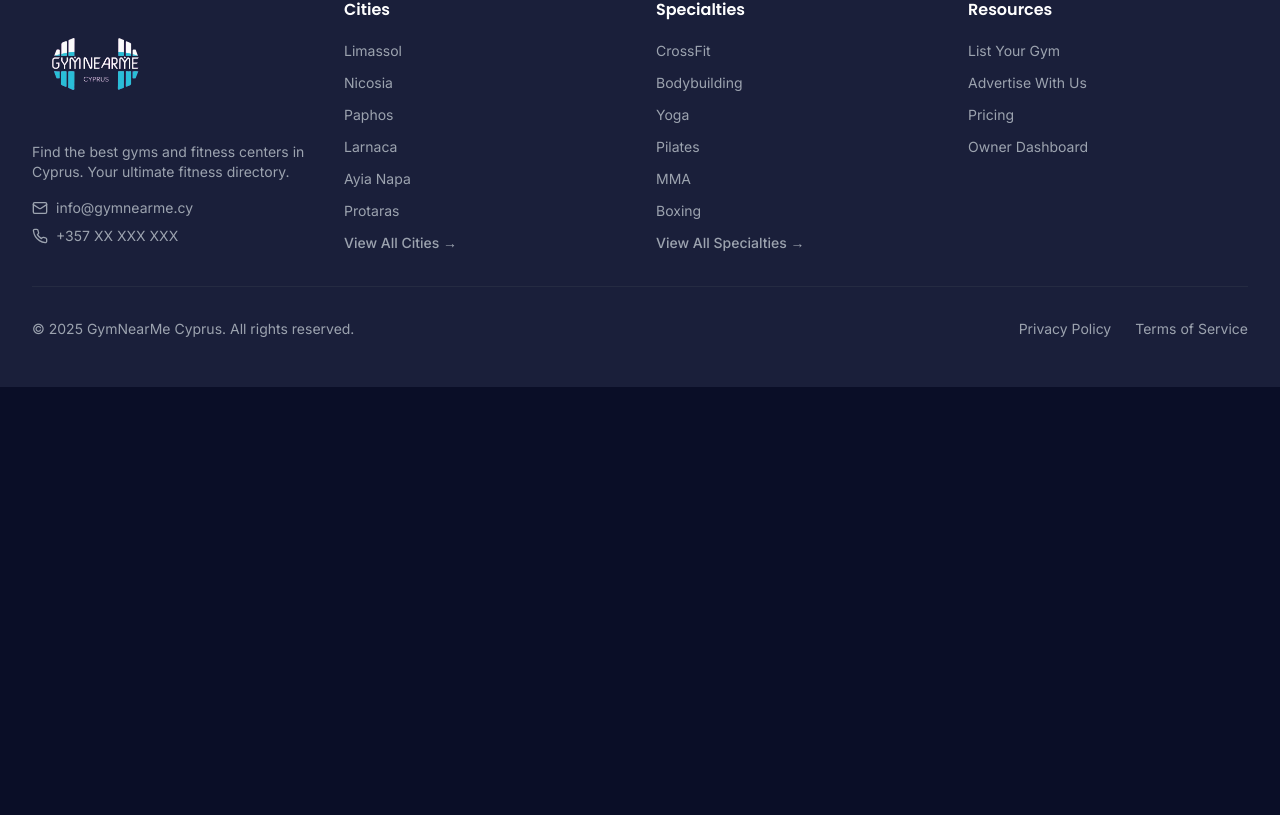
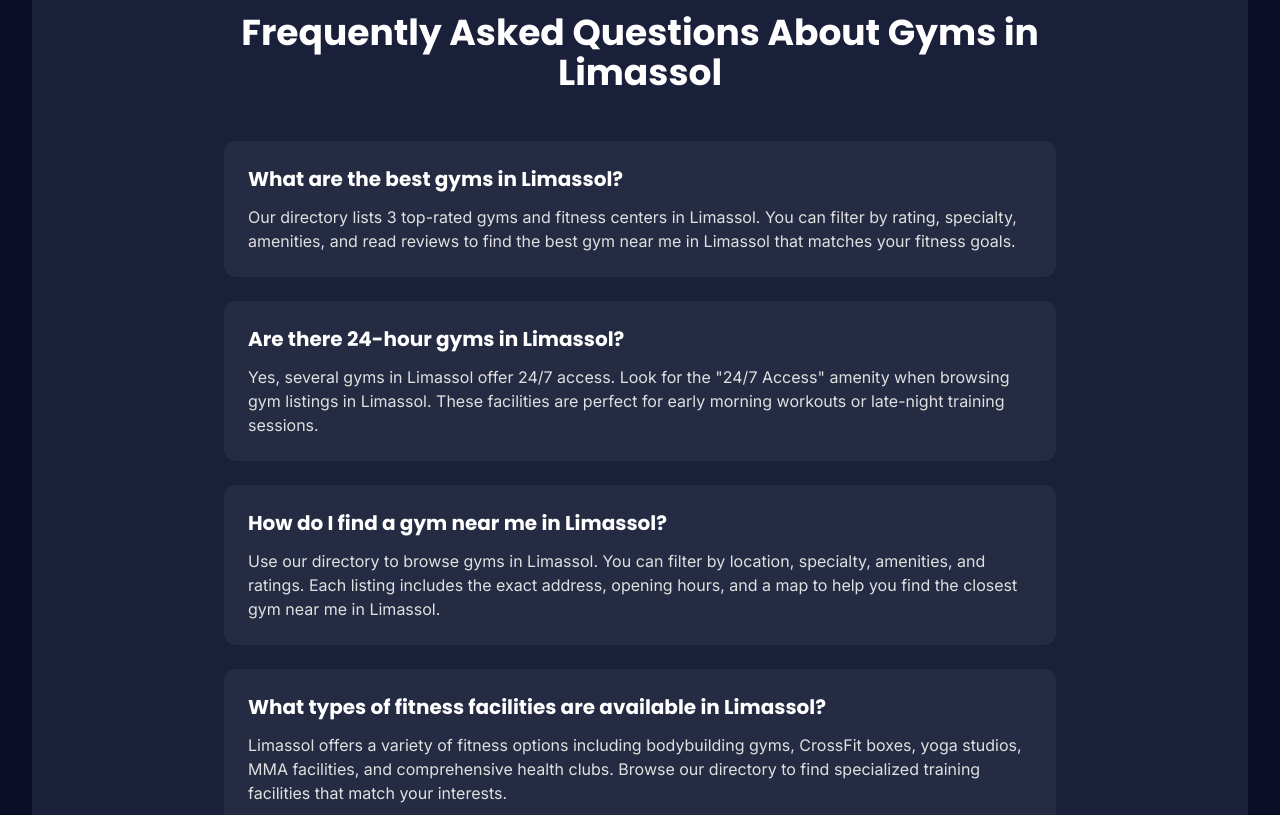
Before and after one commit to timomoebes/gymnearmecyprus-openclawd, a Next.js app: page /cities/limassol in a window 1280 px wide. Shown: the part 1885-2700 px from the top of the page. Before the commit the page ends 2272 px from the top, so only its background shows below. Built offline with nearby package versions, Linux system fonts and the light colour scheme.

Commit message:
Fix FAQ sections visibility on city and specialty pages - Fixed SpecialtyPageClient styling issue - FAQ sections are now properly placed and should be visible - All city pages (including Nicosia) have FAQ sections - All specialty pages have FAQ sections

```diff
--- a/app/cities/[city]/page.tsx
+++ b/app/cities/[city]/page.tsx
@@ -170,6 +170,47 @@ export default function CityPage({ params }: CityPageProps) {
 
         {/* Client Component for Filtering/Sorting */}
         <CityPageClient city={city} initialGyms={gyms} />
+
+        {/* FAQ Section */}
+        <section className="mt-16 py-12 bg-background-dark-gray rounded-card">
+          <div className="max-w-4xl mx-auto px-4 sm:px-6 lg:px-8">
+            <div className="text-center mb-12">
+              <h2 className="text-3xl md:text-4xl font-bold text-text-white mb-4">
+                Frequently Asked Questions About Gyms in {city.name}
+              </h2>
+            </div>
+
+            <div className="space-y-6">
+              <div className="bg-surface-card rounded-card p-6">
+                <h3 className="text-xl font-bold text-text-white mb-3">What are the best gyms in {city.name}?</h3>
+                <p className="text-text-light">
+                  Our directory lists {city.gymCount} top-rated gyms and fitness centers in {city.name}. You can filter by rating, specialty, amenities, and read reviews to find the best gym near me in {city.name} that matches your fitness goals.
+                </p>
+              </div>
+
+              <div className="bg-surface-card rounded-card p-6">
+                <h3 className="text-xl font-bold text-text-white mb-3">Are there 24-hour gyms in {city.name}?</h3>
+                <p className="text-text-light">
+                  Yes, several gyms in {city.name} offer 24/7 access. Look for the "24/7 Access" amenity when browsing gym listings in {city.name}. These facilities are perfect for early morning workouts or late-night training sessions.
+                </p>
+              </div>
+
+              <div className="bg-surface-card rounded-card p-6">
+                <h3 className="text-xl font-bold text-text-white mb-3">How do I find a gym near me in {city.name}?</h3>
+                <p className="text-text-light">
+                  Use our directory to browse gyms in {city.name}. You can filter by location, specialty, amenities, and ratings. Each listing includes the exact address, opening hours, and a map to help you find the closest gym near me in {city.name}.
+                </p>
+              </div>
+
+              <div className="bg-surface-card rounded-card p-6">
+                <h3 className="text-xl font-bold text-text-white mb-3">What types of fitness facilities are available in {city.name}?</h3>
+                <p className="text-text-light">
+                  {city.name} offers a variety of fitness options including bodybuilding gyms, CrossFit boxes, yoga studios, MMA facilities, and comprehensive health clubs. Browse our directory to find specialized training facilities that match your interests.
+                </p>
+              </div>
+            </div>
+          </div>
+        </section>
       </div>
     </div>
     </>
--- a/app/page.tsx
+++ b/app/page.tsx
@@ -534,5 +534,6 @@ export default function HomePage() {
         </div>
       </section>
     </div>
+    </>
   );
 }
--- a/app/specialties/[specialty]/SpecialtyPageClient.tsx
+++ b/app/specialties/[specialty]/SpecialtyPageClient.tsx
@@ -48,9 +48,9 @@ export const SpecialtyPageClient: React.FC<SpecialtyPageClientProps> = ({ specia
       )}
 
       {/* All Gyms Section */}
-      <section>
+      <section className="mb-12">
         <div className="flex items-center justify-between mb-6">
-          <h2 className="text-2xl font-bold text-text-white mb-6">
+          <h2 className="text-2xl font-bold text-text-white">
             All {specialty.name} Gyms
           </h2>
           <span className="text-text-muted">
--- a/app/specialties/[specialty]/page.tsx
+++ b/app/specialties/[specialty]/page.tsx
@@ -352,6 +352,47 @@ export default function SpecialtyPage({ params }: SpecialtyPageProps) {
 
         {/* Client Component for Filtering/Sorting */}
         <SpecialtyPageClient specialty={specialty} initialGyms={gyms} />
+
+        {/* FAQ Section */}
+        <section className="mt-16 py-12 bg-background-dark-gray rounded-card">
+          <div className="max-w-4xl mx-auto px-4 sm:px-6 lg:px-8">
+            <div className="text-center mb-12">
+              <h2 className="text-3xl md:text-4xl font-bold text-text-white mb-4">
+                Frequently Asked Questions About {specialty.name} in Cyprus
+              </h2>
+            </div>
+
+            <div className="space-y-6">
+              <div className="bg-surface-card rounded-card p-6">
+                <h3 className="text-xl font-bold text-text-white mb-3">What are the best {specialty.name.toLowerCase()} gyms in Cyprus?</h3>
+                <p className="text-text-light">
+                  Our directory lists {specialty.gymCount} top-rated {specialty.name.toLowerCase()} gyms and facilities in Cyprus. You can browse by city, read reviews, and compare amenities to find the best {specialty.name.toLowerCase()} training facility near me that matches your fitness goals.
+                </p>
+              </div>
+
+              <div className="bg-surface-card rounded-card p-6">
+                <h3 className="text-xl font-bold text-text-white mb-3">How do I find {specialty.name.toLowerCase()} training near me?</h3>
+                <p className="text-text-light">
+                  Use our directory to search for {specialty.name.toLowerCase()} gyms by city. Each listing includes location, ratings, reviews, and amenities. Filter by your preferred city to find {specialty.name.toLowerCase()} facilities close to you.
+                </p>
+              </div>
+
+              <div className="bg-surface-card rounded-card p-6">
+                <h3 className="text-xl font-bold text-text-white mb-3">What should I look for in a {specialty.name.toLowerCase()} gym?</h3>
+                <p className="text-text-light">
+                  When choosing a {specialty.name.toLowerCase()} gym, consider the quality of equipment, instructor qualifications, class schedules, facility cleanliness, and member reviews. Our directory helps you compare these factors across different {specialty.name.toLowerCase()} facilities in Cyprus.
+                </p>
+              </div>
+
+              <div className="bg-surface-card rounded-card p-6">
+                <h3 className="text-xl font-bold text-text-white mb-3">Are there {specialty.name.toLowerCase()} classes available in Cyprus?</h3>
+                <p className="text-text-light">
+                  Yes, many {specialty.name.toLowerCase()} gyms in Cyprus offer group classes, personal training, and specialized programs. Browse our directory to find {specialty.name.toLowerCase()} facilities that offer the type of training and class schedule that fits your needs.
+                </p>
+              </div>
+            </div>
+          </div>
+        </section>
       </div>
     </div>
     </>
```
